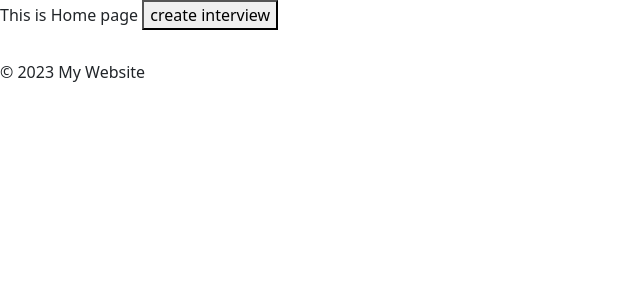
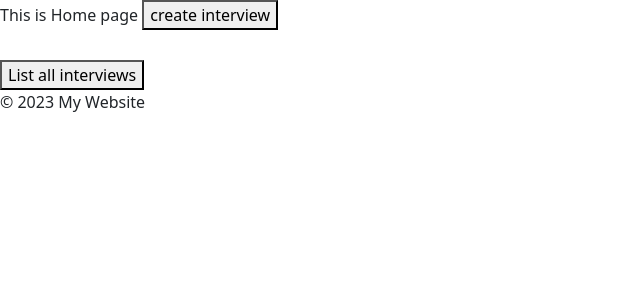
Before and after one commit to Poojitha368/jobaid, a Flask app: page / in a window 1280 px wide. Shown: the part 56-356 px from the top of the page, without its empty margins (0-640 px from the left). Run offline with Flask 3, Linux system fonts and the light colour scheme; the visitor is signed in with stand-in values (Sample User, id 1).

Commit message:
added interview listing container

```diff
--- a/website/templates/home.html
+++ b/website/templates/home.html
@@ -11,4 +11,7 @@ This is Home page
         <button type="submit">Submit</button>
     </form>
 </div>
+
+<button id="list-interviews">List all interviews</button>
+<div id="interviews-container"></div>
 {% endblock %}
```
